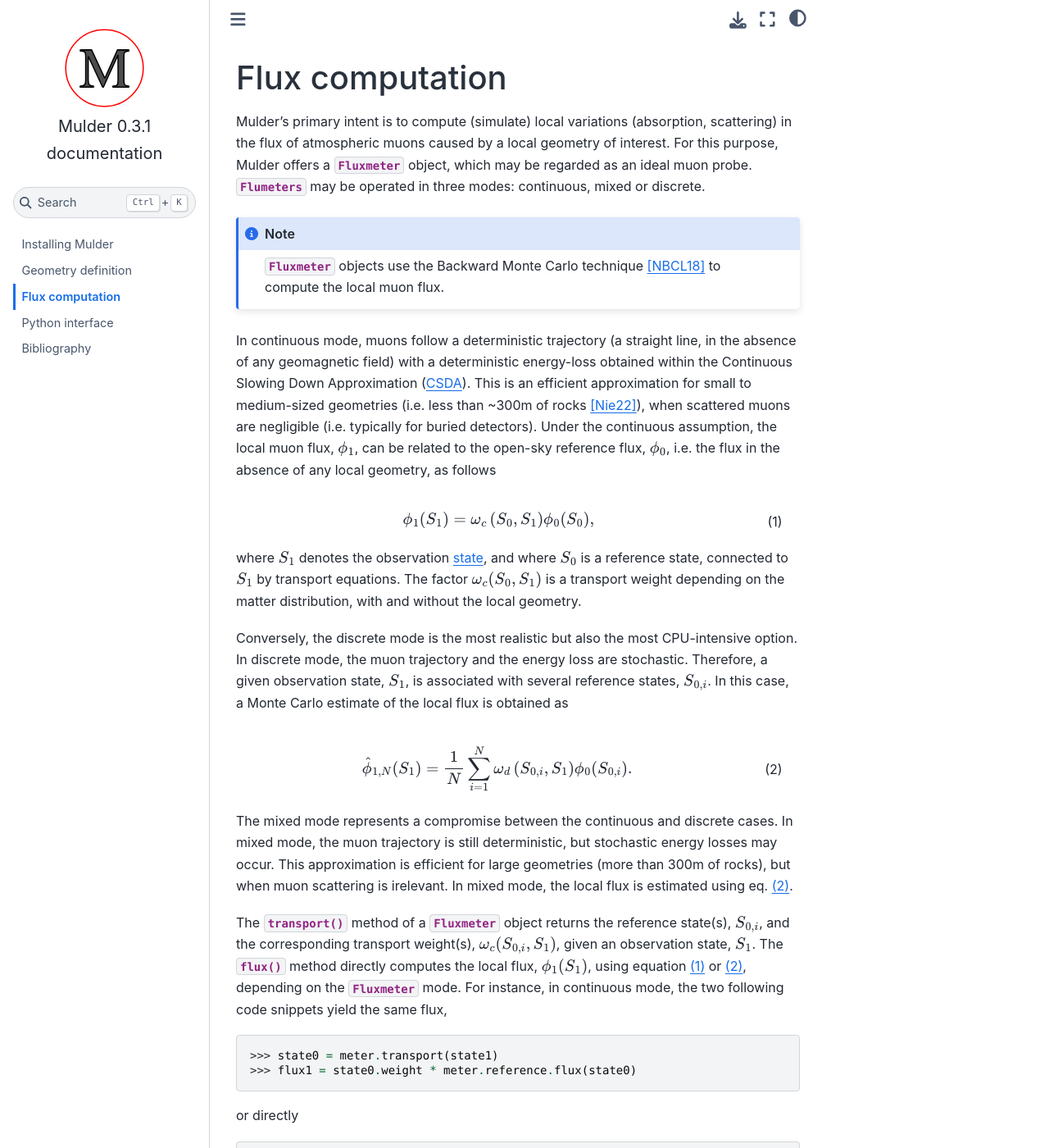
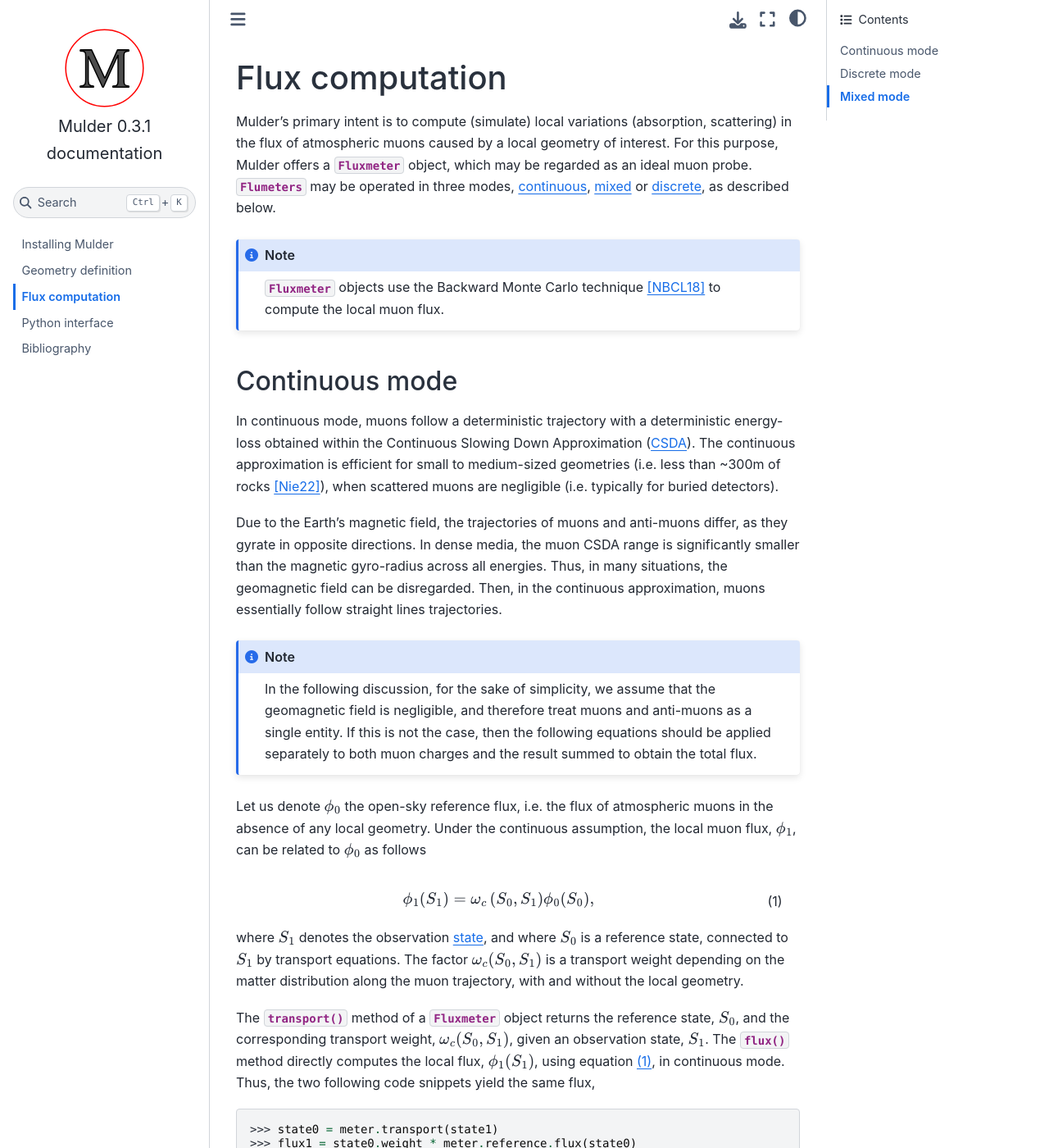
Before and after one commit to niess/mulder, a Sphinx documentation site: the page built from docs/source/flux.rst, in a window 1280 px wide and 1400 px high. Shown: the whole window at 82% size. Built offline with Sphinx 7.4.7 and the Sphinx Book theme 1.1.4, drawn with Linux system fonts in a browser that asks for light colours; some of the changed text lies outside the part shown.

Commit message:
Discuss geomagnetic splitting

```diff
--- a/docs/source/flux.rst
+++ b/docs/source/flux.rst
@@ -5,22 +5,44 @@ Mulder's primary intent is to compute (simulate) local variations (absorption,
 scattering) in the flux of atmospheric muons caused by a local geometry of
 interest. For this purpose, Mulder offers a :py:class:`~mulder.Fluxmeter`
 object, which may be regarded as an ideal muon probe. :py:class:`Flumeters
-<mulder.Fluxmeter>` may be operated in three modes: continuous, mixed or
-discrete.
+<mulder.Fluxmeter>` may be operated in three modes, `continuous <Continuous
+mode>`_, `mixed <Mixed mode>`_ or `discrete <Discrete mode>`_, as described
+below.
 
 .. note::
 
    :py:class:`~mulder.Fluxmeter` objects use the Backward Monte Carlo technique
    [NBCL18]_ to compute the local muon flux.
 
-In continuous mode, muons follow a deterministic trajectory (a straight line, in
-the absence of any geomagnetic field) with a deterministic energy-loss obtained
-within the Continuous Slowing Down Approximation (`CSDA`_). This is an efficient
-approximation for small to medium-sized geometries (i.e. less than ~300\ m of
-rocks [Nie22]_), when scattered muons are negligible (i.e. typically for buried
-detectors). Under the continuous assumption, the local muon flux,
-:math:`\phi_1`, can be related to the open-sky reference flux, :math:`\phi_0`,
-i.e. the flux in the absence of any local geometry, as follows
+
+Continuous mode
+~~~~~~~~~~~~~~~
+
+In continuous mode, muons follow a deterministic trajectory with a deterministic
+energy-loss obtained within the Continuous Slowing Down Approximation (`CSDA`_).
+The continuous approximation is efficient for small to medium-sized geometries
+(i.e. less than ~300\ m of rocks [Nie22]_), when scattered muons are negligible
+(i.e. typically for buried detectors).
+
+Due to the Earth's magnetic field, the trajectories of muons and anti-muons
+differ, as they gyrate in opposite directions. In dense media, the muon CSDA
+range is significantly smaller than the magnetic gyro-radius across all
+energies. Thus, in many situations, the geomagnetic field can be disregarded.
+Then, in the continuous approximation, muons essentially follow straight
+lines trajectories.
+
+.. note::
+
+   In the following discussion, for the sake of simplicity, we assume that the
+   geomagnetic field is negligible, and therefore treat muons and anti-muons as
+   a single entity. If this is not the case, then the following equations should
+   be applied separately to both muon charges and the result summed to obtain
+   the total flux.
+
+Let us denote :math:`\phi_0` the open-sky reference flux, i.e. the flux of
+atmospheric muons in the absence of any local geometry. Under the continuous
+assumption, the local muon flux, :math:`\phi_1`, can be related to
+:math:`\phi_0` as follows
 
 .. math::
    :label: continuous-flux
@@ -30,35 +52,16 @@ i.e. the flux in the absence of any local geometry, as follows
 where :math:`S_1` denotes the observation :ref:`state <sec-states-interface>`,
 and where :math:`S_0` is a reference state, connected to :math:`S_1` by
 transport equations. The factor :math:`\omega_c(S_0, S_1)` is a transport weight
-depending on the matter distribution, with and without the local geometry.
-
-Conversely, the discrete mode is the most realistic but also the most
-CPU-intensive option. In discrete mode, the muon trajectory and the energy
-loss are stochastic. Therefore, a given observation state, :math:`S_1`, is
-associated with several reference states, :math:`S_{0,i}`. In this case, a Monte
-Carlo estimate of the local flux is obtained as
-
-.. math::
-   :label: discrete-flux
-
-   \hat{\phi}_{1, N}(S_1) = \frac{1}{N} \sum_{i=1}^N{
-       \omega_d\left(S_{0, i}, S_1\right) \phi_0(S_{0, i})} .
-
-The mixed mode represents a compromise between the continuous and discrete
-cases. In mixed mode, the muon trajectory is still deterministic, but stochastic
-energy losses may occur. This approximation is efficient for large geometries
-(more than 300\ m of rocks), but when muon scattering is irelevant. In mixed
-mode, the local flux is estimated using eq. :eq:`discrete-flux`.
+depending on the matter distribution along the muon trajectory, with and without
+the local geometry.
 
 The :py:meth:`~mulder.Fluxmeter.transport` method of a
-:py:class:`~mulder.Fluxmeter` object returns the reference state(s),
-:math:`S_{0,i}`, and the corresponding transport weight(s),
-:math:`\omega_c(S_{0,i}, S_1)`, given an observation state, :math:`S_1`. The
-:py:meth:`~mulder.Fluxmeter.flux` method directly computes the local flux,
-:math:`\phi_1(S_1)`, using equation :eq:`continuous-flux` or
-:eq:`discrete-flux`, depending on the :py:class:`~mulder.Fluxmeter` mode. For
-instance, in continuous mode, the two following code snippets yield the same
-flux,
+:py:class:`~mulder.Fluxmeter` object returns the reference state, :math:`S_0`,
+and the corresponding transport weight, :math:`\omega_c(S_0, S_1)`, given an
+observation state, :math:`S_1`. The :py:meth:`~mulder.Fluxmeter.flux` method
+directly computes the local flux, :math:`\phi_1(S_1)`, using equation
+:eq:`continuous-flux`, in continuous mode. Thus, the two following code snippets
+yield the same flux,
 
 .. doctest::
    :hide:
@@ -83,8 +86,67 @@ or directly
 
    >>> assert_allclose(flux1a, flux1)
 
-In stochastic modes (mixed or discrete), the *event* parameter defines the
-number :math:`N` of Monte Carlo samples per input observation state.
+Discrete mode
+~~~~~~~~~~~~~
+
+The discrete mode is the most realistic but also the most CPU-intensive option.
+In discrete mode, the muon trajectory and the energy loss are stochastic.
+Therefore, a given observation state, :math:`S_1`, is associated with several
+reference states, :math:`S_{0,i}`. In this case, a Monte Carlo estimate of the
+local flux is obtained as
+
+.. math::
+   :label: discrete-flux
+
+   \hat{\phi}_{1, N}(S_1) = \frac{1}{N} \sum_{i=1}^N{
+       \omega_d\left(S_{0, i}, S_1\right) \phi_0(S_{0, i})} .
+
+In dicrete mode, the :py:meth:`~mulder.Fluxmeter.flux` and
+:py:meth:`~mulder.Fluxmeter.transport` methods accept an additional parameter,
+*events*, which defines the number :math:`N` of Monte Carlo samples per input
+observation state. For instance, the following samples a set of :math:`N`
+reference states, from which the flux is estimated using equation
+:eq:`discrete-flux`.
+
+.. doctest::
+   :hide:
+
+   >>> meter.mode = "discrete"
+   >>> meter.random.seed = 123456
+   >>> N = 1000
+
+>>> states0 = meter.transport(state1, events=N)
+>>> flux1 = sum(states0.weight * meter.reference.flux(states0)) / N
+
+.. doctest::
+   :hide:
+
+   >>> assert states0.size == N
+   >>> flux1a = flux1
+
+The same local flux could have been estimated directly as,
+
+>>> flux1, sigma1 = meter.flux(state1, events=N)
+
+.. doctest::
+   :hide:
+
+   >>> assert_allclose(flux1a, flux1, rtol=5E-02)
+
+Note that in the discrete case, the :py:meth:`~mulder.Fluxmeter.flux` method
+also returns an error estimate (:python:`sigma1`) on the local flux, determined
+from the sample variance.
+
+
+Mixed mode
+~~~~~~~~~~
+
+The mixed mode represents a compromise between the continuous and discrete
+cases. In mixed mode, the muon trajectory is still deterministic, but stochastic
+energy losses may occur. This approximation is efficient for large geometries
+(more than 300\ m of rocks) in cases where muon scattering can be disregarded.
+In mixed mode, the local flux is estimated using eq. :eq:`discrete-flux`. The
+mixed and discrete modes share the same interface.
 
 
 .. URL links.
--- a/docs/source/interface.rst
+++ b/docs/source/interface.rst
@@ -1453,6 +1453,12 @@ etc.). For more advanced usage, please refer to the :doc:`flux computation
       ...     seed = 123456,                      # For random engine.
       ...     reference = "Gaisser90",
       ... )
+
+      Note that specifying a *date* enables the geomagnetic field, which is
+      disabled by default. Alternatively, the geomagnetic field might also be
+      enabled as,
+
+      >>> meter = mulder.Fluxmeter(geomagnet=True)
 
    .. automethod:: flux
    .. automethod:: transport
```
Also changed, not shown: 1 other file.
